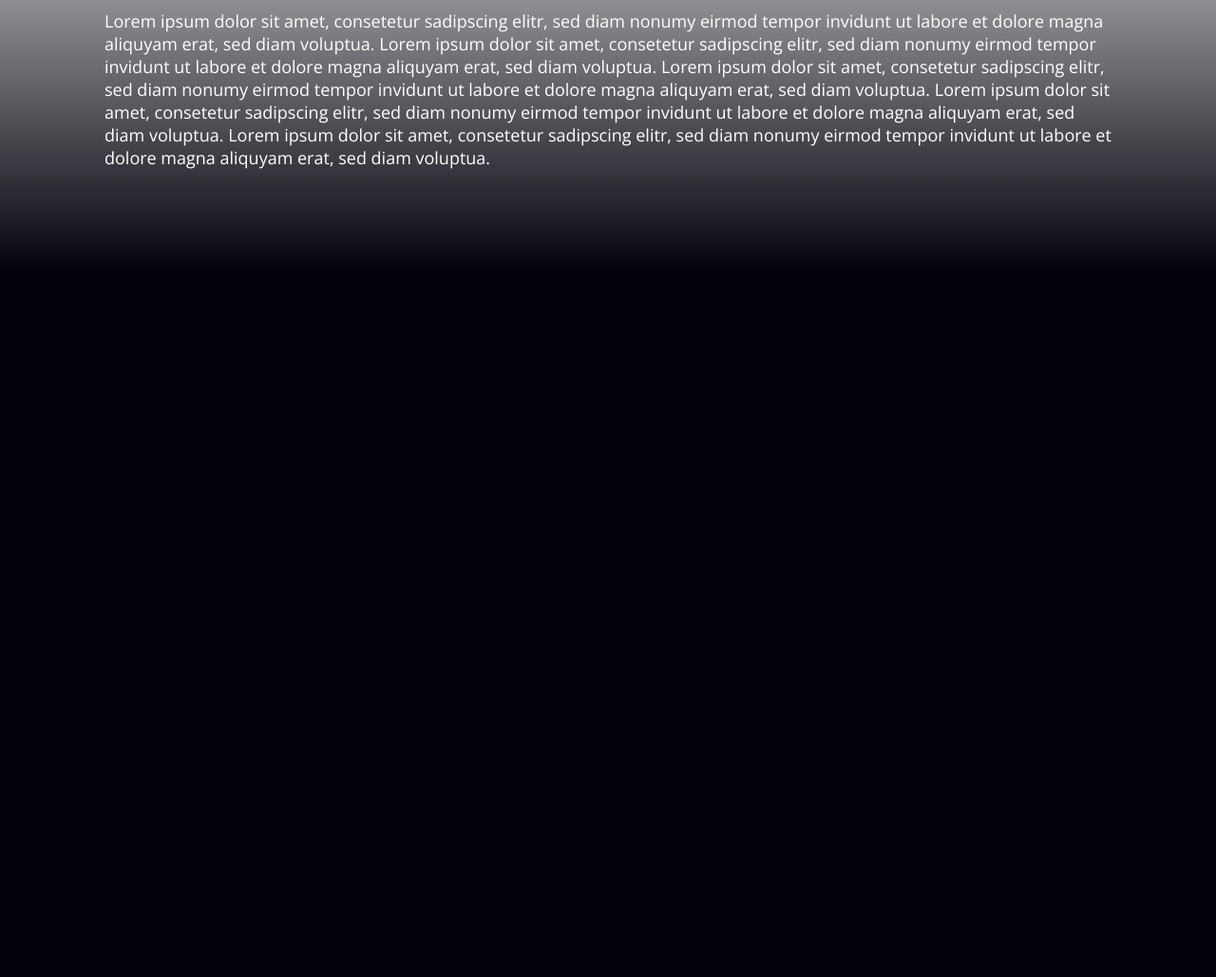
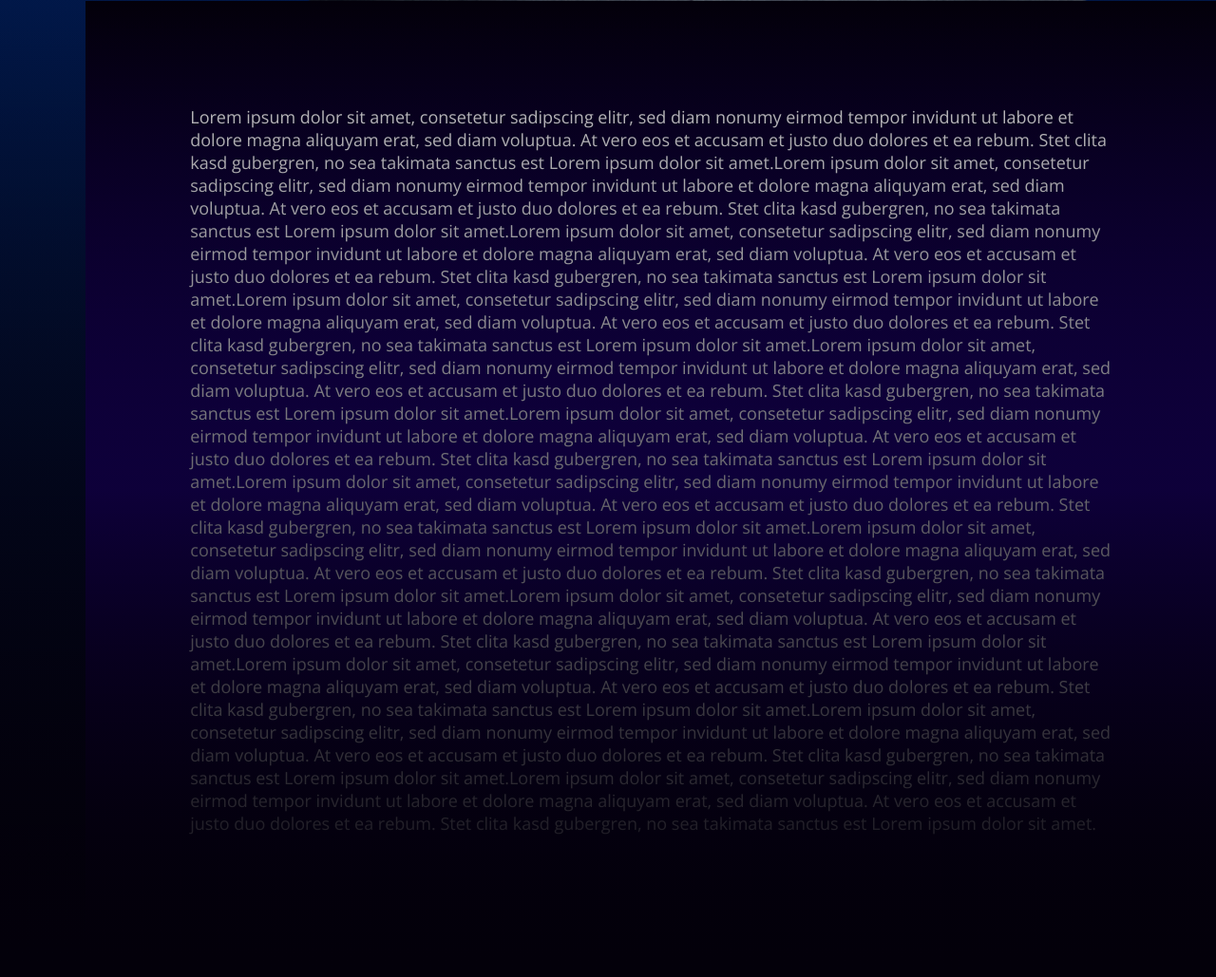
Before and after one commit to bobbyg211/Personal-Portfolio, a PHP site: page /pages/index.html in a window 1280 px wide. Shown: the part 1545-2574 px from the top of the page at 95% size. Before the commit the page ends 1809 px from the top, so only its background shows below. Run offline with PHP 8.4, Linux system fonts and the light colour scheme; some web fonts are replaced.

Commit message:
Perch removed (2)

```diff
--- a/css/general.css
+++ b/css/general.css
@@ -107,10 +107,6 @@ h1 {
 p,
 li {
   font-size: 1rem;
-}
-
-p:last-child {
-  margin-bottom: 0;
 }
 
 /* Header */
@@ -282,9 +278,6 @@ nav,
   font-family: var(--header-font);
   border: none;
   color: white;
-  display: inline-block;
-  text-align: center;
-  transition: all 0.2s ease;
 }
 
 [class*="-btn"] a,
@@ -296,7 +289,3 @@ a[class*="-btn"] {
 .blue-btn {
   background: linear-gradient(to right, var(--middle-blue), var(--light-blue));
 }
-
-.blue-btn:hover {
-  background: linear-gradient(to right, var(--light-blue), var(--light-blue));
-}
--- a/css/home.css
+++ b/css/home.css
@@ -1,4 +1,4 @@
-.home .banner .bg-area {
+.home .banner {
   min-height: 100vh;
   width: 100%;
   background: linear-gradient(
@@ -12,7 +12,7 @@
   position: relative;
 }
 
-.home .banner .bg-area:after {
+.home .banner:after {
   content: "";
   position: absolute;
   top: 0;
@@ -27,12 +27,12 @@
   );
 }
 
-.home .banner .bg-area .container-lg {
+.home .banner .container-lg {
   position: relative;
   min-height: 100vh;
 }
 
-.home .banner .bg-area .container-lg .content-area {
+.home .banner .content-area {
   max-width: 80%;
   position: relative;
   z-index: 1;
@@ -53,36 +53,11 @@
   padding-top: 110px;
 }
 
-.home .skills-services .bg-area {
-  position: relative;
-}
-
-.home .skills-services .bg-area:after {
-  content: "";
-  position: absolute;
-  z-index: 1;
-  top: 0;
-  left: 0;
-  width: 100%;
-  height: 100%;
+.home .skills-services {
   background: linear-gradient(
     to bottom,
     var(--black-blue),
-    transparent,
+    var(--dark-purple),
     var(--black-blue)
   );
 }
-
-.home .skills-services .bg-area .brain-vid {
-  position: relative;
-  z-index: 0;
-  top: 0;
-  left: 0;
-  width: 100%;
-  min-height: 100%;
-}
-
-.home .skills-services .bg-area .container-lg .content-area {
-  position: relative;
-  z-index: 2;
-}
--- a/pages/index.html
+++ b/pages/index.html
@@ -60,6 +60,7 @@
 
     <main>
       <div class="banner">
+<<<<<<< HEAD
         <div class="bg-area">
           <div class="container-lg">
             <div class="content-area">
@@ -69,34 +70,88 @@
             <div class="headshot">
               <img src="../images/headshot-home.png" alt="Headshot of Robert" />
             </div>
+=======
+        <div class="container-lg">
+          <div class="content-area">
+            <h1>
+              Writing Code<br /><span class="lgt-blu">You'll Understand</span>
+            </h1>
+            <p>
+              Lorem ipsum dolor sit amet, consetetur sadipscing elitr, sed diam
+              nonumy eirmod tempor invidunt ut labore et dolore magna aliquyam
+              erat, sed diam voluptua. At vero eos et accusam et justo duo
+              dolores et ea rebum. Stet clita kasd gubergren, no sea takimata
+              sanctus est Lorem ipsum dolor sit amet.
+            </p>
+            <button class="blue-btn">
+              <a href="https://robertgonzalez.io/contact">Hire Me</a>
+            </button>
+          </div>
+          <div class="headshot">
+            <img src="../images/headshot-home.png" alt="Headshot of Robert" />
+>>>>>>> parent of 1b0d6d2... Home tier 2 video start
           </div>
         </div>
       </div>
 
       <div class="skills-services">
-        <div class="bg-area">
-          <video muted loop autoplay class="brain-vid">
-            <source src="../videos/lightup-brain-c.mp4" type="video/mp4" />
-          </video>
-          <div class="container-lg">
-            <div class="content-area">
-              <p>
-                Lorem ipsum dolor sit amet, consetetur sadipscing elitr, sed
-                diam nonumy eirmod tempor invidunt ut labore et dolore magna
-                aliquyam erat, sed diam voluptua. Lorem ipsum dolor sit amet,
-                consetetur sadipscing elitr, sed diam nonumy eirmod tempor
-                invidunt ut labore et dolore magna aliquyam erat, sed diam
-                voluptua. Lorem ipsum dolor sit amet, consetetur sadipscing
-                elitr, sed diam nonumy eirmod tempor invidunt ut labore et
-                dolore magna aliquyam erat, sed diam voluptua. Lorem ipsum dolor
-                sit amet, consetetur sadipscing elitr, sed diam nonumy eirmod
-                tempor invidunt ut labore et dolore magna aliquyam erat, sed
-                diam voluptua. Lorem ipsum dolor sit amet, consetetur sadipscing
-                elitr, sed diam nonumy eirmod tempor invidunt ut labore et
-                dolore magna aliquyam erat, sed diam voluptua.
-              </p>
-            </div>
-          </div>
+        <div class="container-lg">
+          <p>
+            Lorem ipsum dolor sit amet, consetetur sadipscing elitr, sed diam
+            nonumy eirmod tempor invidunt ut labore et dolore magna aliquyam
+            erat, sed diam voluptua. At vero eos et accusam et justo duo dolores
+            et ea rebum. Stet clita kasd gubergren, no sea takimata sanctus est
+            Lorem ipsum dolor sit amet.Lorem ipsum dolor sit amet, consetetur
+            sadipscing elitr, sed diam nonumy eirmod tempor invidunt ut labore
+            et dolore magna aliquyam erat, sed diam voluptua. At vero eos et
+            accusam et justo duo dolores et ea rebum. Stet clita kasd gubergren,
+            no sea takimata sanctus est Lorem ipsum dolor sit amet.Lorem ipsum
+            dolor sit amet, consetetur sadipscing elitr, sed diam nonumy eirmod
+            tempor invidunt ut labore et dolore magna aliquyam erat, sed diam
+            voluptua. At vero eos et accusam et justo duo dolores et ea rebum.
+            Stet clita kasd gubergren, no sea takimata sanctus est Lorem ipsum
+            dolor sit amet.Lorem ipsum dolor sit amet, consetetur sadipscing
+            elitr, sed diam nonumy eirmod tempor invidunt ut labore et dolore
+            magna aliquyam erat, sed diam voluptua. At vero eos et accusam et
+            justo duo dolores et ea rebum. Stet clita kasd gubergren, no sea
+            takimata sanctus est Lorem ipsum dolor sit amet.Lorem ipsum dolor
+            sit amet, consetetur sadipscing elitr, sed diam nonumy eirmod tempor
+            invidunt ut labore et dolore magna aliquyam erat, sed diam voluptua.
+            At vero eos et accusam et justo duo dolores et ea rebum. Stet clita
+            kasd gubergren, no sea takimata sanctus est Lorem ipsum dolor sit
+            amet.Lorem ipsum dolor sit amet, consetetur sadipscing elitr, sed
+            diam nonumy eirmod tempor invidunt ut labore et dolore magna
+            aliquyam erat, sed diam voluptua. At vero eos et accusam et justo
+            duo dolores et ea rebum. Stet clita kasd gubergren, no sea takimata
+            sanctus est Lorem ipsum dolor sit amet.Lorem ipsum dolor sit amet,
+            consetetur sadipscing elitr, sed diam nonumy eirmod tempor invidunt
+            ut labore et dolore magna aliquyam erat, sed diam voluptua. At vero
+            eos et accusam et justo duo dolores et ea rebum. Stet clita kasd
+            gubergren, no sea takimata sanctus est Lorem ipsum dolor sit
+            amet.Lorem ipsum dolor sit amet, consetetur sadipscing elitr, sed
+            diam nonumy eirmod tempor invidunt ut labore et dolore magna
+            aliquyam erat, sed diam voluptua. At vero eos et accusam et justo
+            duo dolores et ea rebum. Stet clita kasd gubergren, no sea takimata
+            sanctus est Lorem ipsum dolor sit amet.Lorem ipsum dolor sit amet,
+            consetetur sadipscing elitr, sed diam nonumy eirmod tempor invidunt
+            ut labore et dolore magna aliquyam erat, sed diam voluptua. At vero
+            eos et accusam et justo duo dolores et ea rebum. Stet clita kasd
+            gubergren, no sea takimata sanctus est Lorem ipsum dolor sit
+            amet.Lorem ipsum dolor sit amet, consetetur sadipscing elitr, sed
+            diam nonumy eirmod tempor invidunt ut labore et dolore magna
+            aliquyam erat, sed diam voluptua. At vero eos et accusam et justo
+            duo dolores et ea rebum. Stet clita kasd gubergren, no sea takimata
+            sanctus est Lorem ipsum dolor sit amet.Lorem ipsum dolor sit amet,
+            consetetur sadipscing elitr, sed diam nonumy eirmod tempor invidunt
+            ut labore et dolore magna aliquyam erat, sed diam voluptua. At vero
+            eos et accusam et justo duo dolores et ea rebum. Stet clita kasd
+            gubergren, no sea takimata sanctus est Lorem ipsum dolor sit
+            amet.Lorem ipsum dolor sit amet, consetetur sadipscing elitr, sed
+            diam nonumy eirmod tempor invidunt ut labore et dolore magna
+            aliquyam erat, sed diam voluptua. At vero eos et accusam et justo
+            duo dolores et ea rebum. Stet clita kasd gubergren, no sea takimata
+            sanctus est Lorem ipsum dolor sit amet.
+          </p>
         </div>
       </div>
     </main>
```
